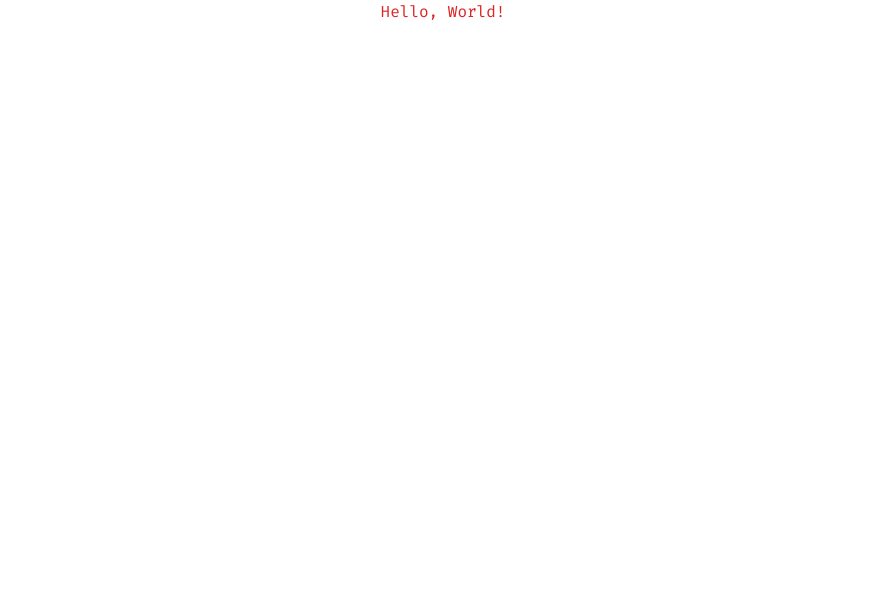
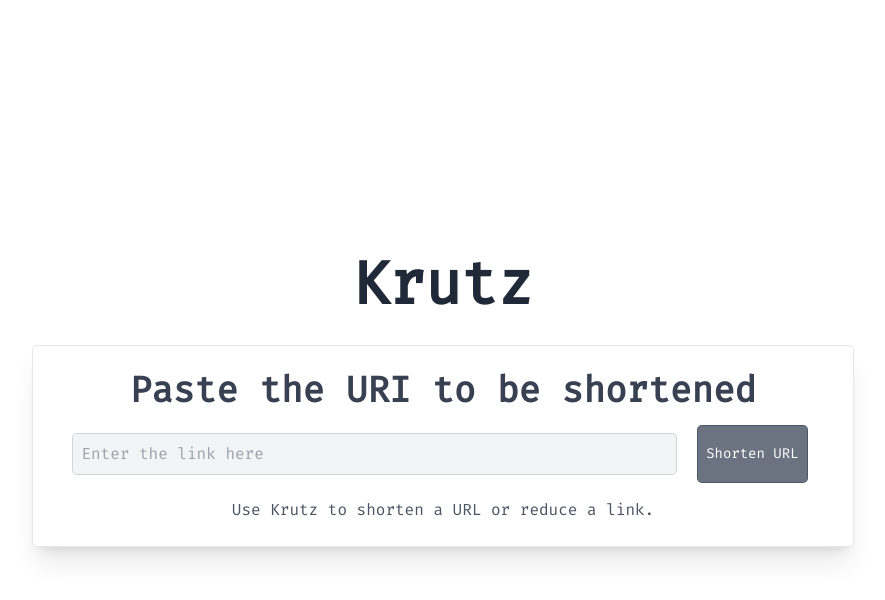
Before and after one commit to UnknownRori/krutz-js, a Vue app in the folder web/: page / in a window 1280 px wide. Shown: the top 600 px of the page, without its empty margins (197-1082 px from the left). Built offline with nearby package versions, Linux system fonts and the light colour scheme; no server answers.

Commit message:
📦 Implement Web View

```diff
--- a/web/src/App.vue
+++ b/web/src/App.vue
@@ -1,13 +1,39 @@
 <template>
-    <h1 class='text-center text-red-600'>Hello, World!</h1>
+    <LayoutVue>
+        <div class="m-auto flex min-h-screen w-[80%] flex-col justify-center">
+            <header class="my-4 flex flex-col self-center">
+                <h2 class="text-center font-bold text-gray-800 sm:text-6xl md:text-6xl lg:text-6xl">Krutz</h2>
+            </header>
+            <div
+                class="my-4 flex flex-col self-center rounded bg-white p-6 shadow-xl ring-1 ring-gray-200 sm:w-[100%] md:w-[80%]">
+                <h4 class="text-center font-bold text-gray-700 sm:text-2xl md:text-3xl lg:text-4xl">Paste the URI to
+                    be
+                    shortened</h4>
+                <FormVue @submit='test' />
+                <div id='message-display' class="hidden rounded p-2 text-white">
+                    URL is shorten
+                </div>
+                <p class="text-center text-gray-600">Use Krutz to shorten a URL or reduce a link.</p>
+            </div>
+            <section id='result-section' v-show='url'
+                class="flex flex-col self-center rounded bg-white p-6 shadow-xl ring-1 ring-gray-200 sm:w-[100%] md:w-[80%]">
+                <a :href='url' id='result-display'
+                    class="text-blue-600 transition-colors duration-150 hover:text-blue-800 hover:underline">{{
+                    url }}</a>
+            </section>
+        </div>
+    </LayoutVue>
 </template>
 
 <script setup lang='ts'>
-import { onMounted } from 'vue';
+import { ref } from 'vue';
 
-onMounted(() => {
-    fetch(`http://127.0.0.1:3000/api/ping`, {
-    }).then((res) => res.json()).then(res => console.log(res)).catch(err => console.error(err));
-    console.log(import.meta.env.VITE_API_URL);
-});
+import LayoutVue from '@/shared/Layout.vue';
+import FormVue from '@/components/Form.vue';
+
+const url = ref('');
+
+const test = (newUrl: string) => {
+    url.value = newUrl;
+}
 </script>
--- /dev/null
+++ b/web/src/components/Form.vue
@@ -0,0 +1,45 @@
+<template>
+    <form class="my-4 mx-2 flex md:flex-row sm:flex-col" @submit.prevent='submit'>
+        <div class="mx-2 flex w-[100%] items-center m-2">
+            <InputVue placeholder='Enter the link here' v-model='url' />
+        </div>
+        <div class="mx-2 flex w-[20%] justify-center">
+            <SubmitVue value='Shorten URL' />
+        </div>
+    </form>
+</template>
+
+<script setup lang='ts'>
+import { ref } from 'vue';
+
+import useFetch from '@/composable/useFetch';
+
+import InputVue from '@/shared/Input.vue';
+import SubmitVue from '@/shared/Submit.vue';
+
+import type UriShortResponse from '@/types/UriShortResponse';
+
+const fetchData = useFetch<
+    UriShortResponse
+>('/api/uri/short');
+
+const emit = defineEmits<{
+    (e: 'submit', url: string): void
+}>();
+
+const url = ref('');
+
+const submit = async () => {
+    emit('submit', '');
+
+    const payload = {
+        method: 'POST',
+        body: JSON.stringify({
+            uri: url.value
+        })
+    };
+
+    emit('submit', import.meta.env.VITE_API_URL + (await fetchData(payload)).uri.redirect);
+}
+
+</script>
--- a/web/src/composable/useFetch.ts
+++ b/web/src/composable/useFetch.ts
@@ -5,17 +5,23 @@ import type { UnwrapRef } from 'vue';
  * An composable useFetch function use passed url and then concat with the API Base URL
  * @param  url string
  * @param  payload RequestInit
- * @return Ref<UnwrapRef<T>
+ * @return T
  */
-export default function useFetch<T>(url: string, payload: RequestInit) {
-    const state = ref<T | null>(null);
-
+export default function useFetch<T>(url: string) {
     const BASE_PATH = import.meta.env.VITE_API_URL;
 
-    onMounted(async () => {
-        const result = await fetch(`${BASE_PATH}${url}`, payload);
-        state.value = await result.json() as UnwrapRef<T>;
-    })
+    const BASE_HEADERS = {
+        'Content-Type': 'application/json',
+        'Accept': 'application/json',
+    };
 
-    return state;
+    async function fetchData(payload: RequestInit = {}) {
+        payload.headers = { ...payload.headers, ...BASE_HEADERS };
+        const response = await fetch(`${BASE_PATH}${url}`, payload);
+        const result = await response.json() as T;
+
+        return result;
+    }
+
+    return fetchData;
 }
--- a/web/src/shared/Input.vue
+++ b/web/src/shared/Input.vue
@@ -1,12 +1,12 @@
 <template>
-    <input :type='type' :value='modelValue'
-        @input='$emit("update:modelValue", ($event.target as HTMLInputElement).value)' :placeholder='placeholder'>
+    <input class='w-[100%] rounded border-gray-50 bg-gray-100 p-2 ring-1 ring-gray-300 text-gray-900' type='text'
+        :value='modelValue' @input='$emit("update:modelValue", ($event.target as HTMLInputElement).value)'
+        :placeholder='placeholder'>
 </template>
 
 
 <script setup lang='ts'>
 defineProps<{
-    type: string,
     placeholder: string,
     modelValue: string
 }>();
--- /dev/null
+++ b/web/src/shared/Layout.vue
@@ -0,0 +1,9 @@
+<template>
+    <main :class='`min-h-screen bg-[url(${grid})]`'>
+        <slot></slot>
+    </main>
+</template>
+
+<script setup lang="ts">
+import grid from '@/assets/grid.svg';
+</script>
--- /dev/null
+++ b/web/src/shared/Submit.vue
@@ -0,0 +1,11 @@
+<template>
+    <input type="submit" class="cursor-pointer rounded bg-gray-500 sm:text-sm md:text-md p-2
+         text-white ring-1 ring-gray-600 transition-colors duration-200
+         hover:bg-gray-800 hover:ring-gray-800" :value='value'>
+</template>
+
+<script setup lang='ts'>
+defineProps<{
+    value: string,
+}>();
+</script>
--- a/web/tailwind.config.js
+++ b/web/tailwind.config.js
@@ -5,7 +5,15 @@ module.exports = {
         './src/**/*.{js,ts,jsx,tsx,vue}'
     ],
     theme: {
-        extend: {},
+        extend: {
+            screens: {
+                'sm': '240px',
+                'md': '640px',
+                'lg': '800px',
+                'xl': '1024px',
+                '2xl': '1280px',
+            },
+        },
     },
     plugins: [],
 };
```
